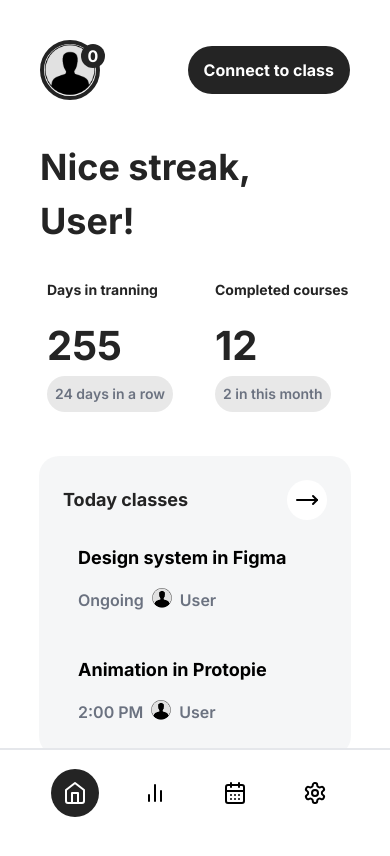
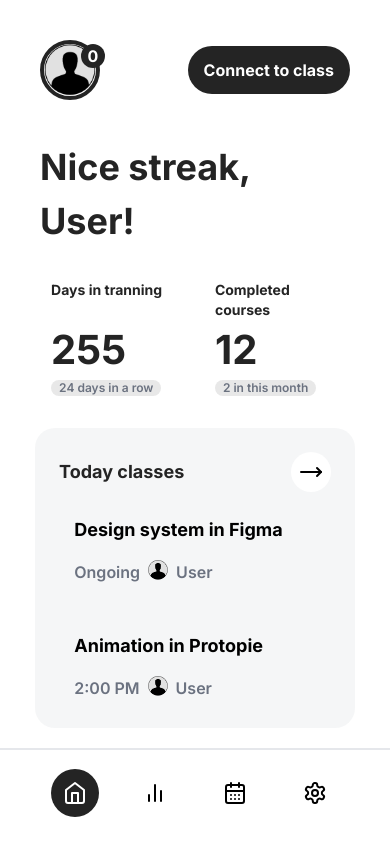
Before and after one commit to felpssdev/education-app, a Next.js app: page / in a window 390 px wide. Shown: the top 856 px of the page. Built offline with nearby package versions, Linux system fonts and the light colour scheme.

Commit message:
fix: adiciona responsividade à telas menored de 375px

```diff
--- a/app/components/Card.tsx
+++ b/app/components/Card.tsx
@@ -12,10 +12,12 @@ type CardProps = {
 
 const Card = ({ info: { title, days, streak, color } }: CardProps) => {
   return (
-    <div className={`h-44 mt-2 rounded-[20px] p-2 w-40 bg-${color}`}>
-      <h2 className='pt-4 ml-2 font-bold text-main-black text-sm'>{title}</h2>
-      <h1 className='pt-4 ml-2 font-bold text-main-black text-[40px]'>{days}</h1>
-      <p className='p-2 ml-2 rounded-full w-fit bg-main-black/10 text-gray-500 font-semibold text-sm'>{streak}</p>
+    <div className={`h-[50%] mt-2 rounded-[20px] p-2 w-[40%] bg-${color} flex flex-col justify-between`}>
+      <h2 className='pt-4 ml-2 font-bold text-main-black text-sm h-10'>{title}</h2>
+      <div>
+        <h1 className='pt-4 ml-2 font-bold text-main-black text-[40px]'>{days}</h1>
+        <p className='ml-2 rounded-full w-fit bg-main-black/10 text-gray-500 font-semibold text-sm px-2 xxs:text-xs xs:text-xs'>{streak}</p>
+      </div>
     </div>
   )
 }
--- a/app/components/ClassesCard.tsx
+++ b/app/components/ClassesCard.tsx
@@ -17,7 +17,7 @@ interface ClassesCardProps {
 
 const ClassesCard = ({ info: { title, icon, status, picture, author, color } }: ClassesCardProps) => {
   return (
-    <div className={`bg-${color} w-[95%] h-24 rounded-lg p-4 flex flex-col`}>
+    <div className={`bg-${color} w-[95%] h-[20%] rounded-lg p-4 flex flex-col`}>
       <div>
         <p className='font-bold text-lg'>{title}</p>
       </div>
--- a/app/components/Nav.tsx
+++ b/app/components/Nav.tsx
@@ -9,14 +9,13 @@ interface NavProps {
 
 const Nav: FunctionComponent<NavProps> = () => {
   const pathname = usePathname()
-  console.log(pathname)
 
   return (
     <div className='fixed flex items-center justify-center bottom-0 w-full h-24 border-t-2 gap-8 bg-main-white'>
       <div className={`p-3 mb-2 ${pathname === '/' ? 'bg-main-black text-main-white rounded-full' : ''}`}>
         <Home />
       </div>
-      <div className={`p-3 mb-2 ${pathname === '/statisc' ? 'bg-main-black text-main-white rounded-full' : ''}`}>
+      <div className={`p-3 mb-2 ${pathname === '/stats' ? 'bg-main-black text-main-white rounded-full' : ''}`}>
         <BarChart2 />
       </div>
       <div className={`p-3 mb-2 ${pathname === '/calendar' ? 'bg-main-black text-main-white rounded-full' : ''}`}>
--- a/app/components/TodayClasses.tsx
+++ b/app/components/TodayClasses.tsx
@@ -42,7 +42,7 @@ const TodayClasses = () => {
   }, [])
 
   return (
-    <div className='self-center w-[80%] p-4 mt-6 rounded-[20px] h-[300px] bg-gray-400/10'>
+    <div className='self-center w-[82%] p-4 mt-6 rounded-[20px] h-[300px] bg-gray-400/10'>
       <div className='flex justify-between items-center p-2'>
         <h1 className='font-bold text-lg text-main-black'>Today classes</h1>
         <MoveRight className='bg-main-white p-2 flex items-center rounded-full w-10 h-10' />
--- a/app/page.tsx
+++ b/app/page.tsx
@@ -35,10 +35,10 @@ export default function Home() {
   }, [])
 
   return (
-    <main className="w-full h-full bg-main-white flex flex-col">
+    <main className="w-full h-full bg-main-white flex flex-col xs:mb-36">
       <Hero />
-      <h1 className='font-bold text-main-black text-[36px] w-[80%] px-10'>Nice streak, User!</h1>
-      <div className='flex gap-2 justify-center'>
+      <h1 className='font-bold text-main-black text-[36px] w-[80%] px-10 xxs:w-[100%]'>Nice streak, User!</h1>
+      <div className='flex gap-[2%] justify-center'>
         {infos && infos.map((info) => <Card key={info.id} info={info} />)}
       </div>
       <TodayClasses />
--- a/tailwind.config.js
+++ b/tailwind.config.js
@@ -20,6 +20,12 @@ module.exports = {
         'main-purple': '#ecd9f7'
       },
       screens: {
+        'xxs': { 'min': '350px', 'max': '374px' },
+        // => @media (min-width: 640px and max-width: 767px) { ... },
+
+        'xs': { 'min': '375px', 'max': '639px' },
+        // => @media (min-width: 640px and max-width: 767px) { ... }
+
         'sm': { 'min': '640px', 'max': '767px' },
         // => @media (min-width: 640px and max-width: 767px) { ... }
 
```
